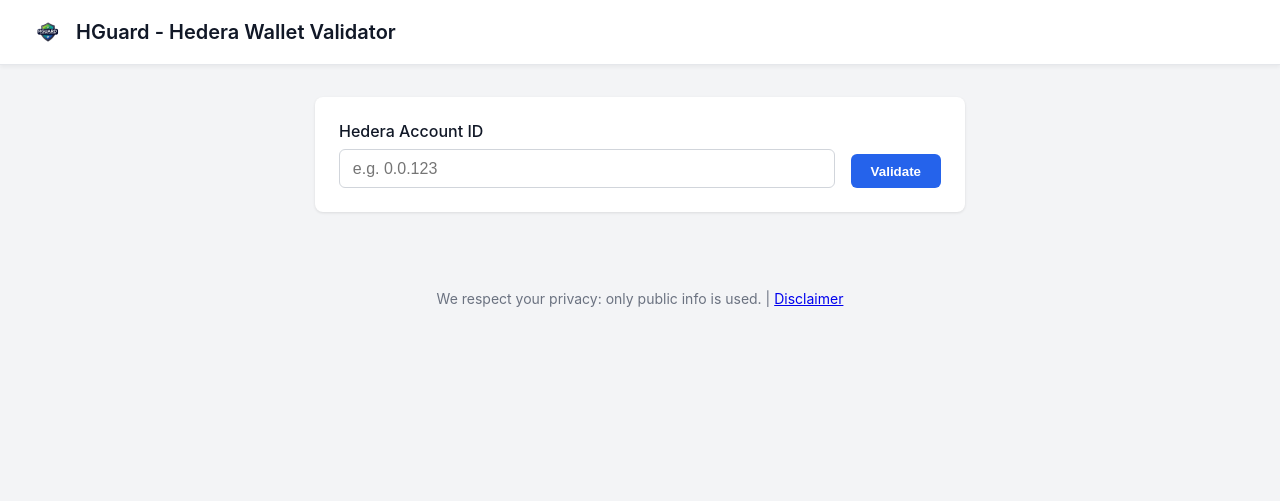
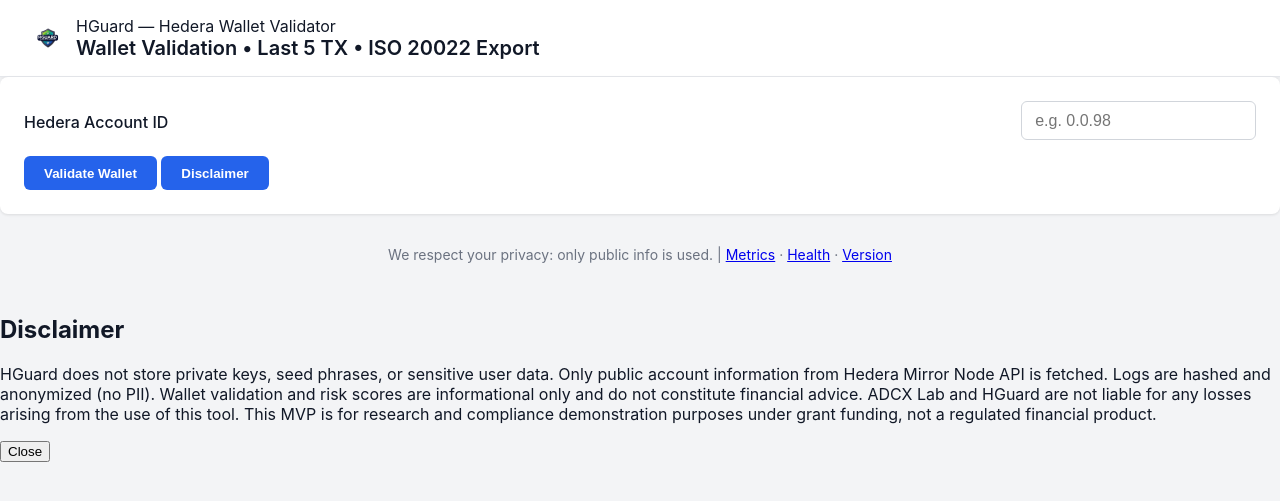
Before and after one commit to ADCoinX/Hguard-Hedera, a FastAPI app: page / in a window 1280 px wide. Shown: the top 501 px of the page. Run offline with FastAPI, Linux system fonts and the light colour scheme.

Commit message:
Update index.html

```diff
--- a/templates/index.html
+++ b/templates/index.html
@@ -1,165 +1,83 @@
 <!DOCTYPE html>
 <html lang="en">
 <head>
-    <meta charset="UTF-8">
-    <title>HGuard Hedera Validator</title>
-    <meta name="viewport" content="width=device-width,initial-scale=1">
-    <link rel="stylesheet" href="/static/style.css">
-    <link rel="icon" href="/static/Hguard-logo.png">
-    <style>
-        /* Style untuk Modal Disclaimer */
-        #disclaimerModal {
-            display: none;
-            position: fixed;
-            z-index: 1000;
-            left: 0;
-            top: 0;
-            width: 100%;
-            height: 100%;
-            overflow: auto;
-            background-color: rgba(0,0,0,0.6);
-            align-items: center;
-            justify-content: center;
-        }
-        .modal-content {
-            background-color: #fff;
-            padding: 2rem;
-            border-radius: 0.5rem;
-            width: 90%;
-            max-width: 500px;
-            box-shadow: 0 5px 15px rgba(0,0,0,0.3);
-        }
-        .modal-content h2 { margin-top: 0; }
-        .modal-content button {
-            background-color: #dc2626;
-            color: white;
-            padding: 0.5rem 1rem;
-            border: none;
-            border-radius: 0.375rem;
-            cursor: pointer;
-            margin-top: 1rem;
-        }
+  <meta charset="UTF-8" />
+  <title>HGuard – Hedera Wallet Validator</title>
+  <meta name="viewport" content="width=device-width, initial-scale=1" />
+  <link rel="icon" href="/static/Hguard-logo.png" />
+  <link rel="stylesheet" href="/static/style.css" />
+  <link rel="preconnect" href="https://fonts.gstatic.com" crossorigin />
+  <link href="https://fonts.googleapis.com/css2?family=Inter:wght@400;600;700&display=swap" rel="stylesheet" />
+</head>
 
-        /* ===== TAMBAH INI SAHAJA ===== */
-        #last5Tx {
-            min-height: 110px; /* Paksa ketinggian minimum (anggaran 5 baris) */
-            padding-left: 20px; /* Jarak standard untuk senarai */
-            margin: 0;          /* Buang margin default */
-        }
-        /* ============================ */
-
-    </style>
-</head>
 <body>
-    <!-- KESELURUHAN KOD HTML YANG LAIN KEKAL SAMA, TIDAK PERLU DIUBAH -->
+  <div class="shell">
     <header>
-        <img src="/static/Hguard-logo.png" alt="HGuard Logo">
-        <span>HGuard - Hedera Wallet Validator</span>
+      <img src="/static/Hguard-logo.png" alt="HGuard Logo" />
+      <div>
+        <div class="title">HGuard — Hedera Wallet Validator</div>
+        <span class="tag">Wallet Validation • Last 5 TX • ISO 20022 Export</span>
+      </div>
     </header>
 
-    <main>
-        <div class="container">
-            <div class="card">
-                <form id="validateForm">
-                    <div>
-                        <label for="accountId">Hedera Account ID</label>
-                        <input type="text" id="accountId" name="accountId" pattern="^0\.0\.\d{1,20}$" required placeholder="e.g. 0.0.123" />
-                    </div>
-                    <button type="submit">Validate</button>
-                </form>
-            </div>
+    <div class="grid">
+      <!-- FORM -->
+      <section class="card">
+        <form id="validateForm" autocomplete="off">
+          <label for="accountId">Hedera Account ID</label>
+          <input type="text" id="accountId" name="accountId" pattern="^0\.0\.\d{1,20}$" required placeholder="e.g. 0.0.98" />
+          <div class="actions">
+            <button type="submit" id="validateBtn">Validate Wallet</button>
+            <button type="button" class="btn-ghost" id="disclaimerLink">Disclaimer</button>
+          </div>
+        </form>
+      </section>
 
-            <div id="resultCard" class="card">
-                <div><span>Balance:</span> <span id="balance" class="font-bold"></span></div>
-                <div><span>Tx Count (from last 100):</span> <span id="txCount" class="font-bold"></span></div>
-                <div><span>Risk Score:</span> <span id="scoreBadge" class="font-bold"></span></div>
-                <div>
-                    <span>Last 5 Transactions:</span>
-                    <ul id="last5Tx"></ul> <!-- Bahagian ini yang akan tetap saiznya -->
-                </div>
-                <div>
-                    <button id="exportBtn">Export ISO 20022</button>
-                    <span id="flags"></span>
-                </div>
-            </div>
+      <!-- RESULT -->
+      <section id="resultCard" class="card" style="display:none">
+        <div class="kv">
+          <span class="label">Balance</span>
+          <span id="balance" class="value">—</span>
         </div>
-    </main>
+        <div class="kv">
+          <span class="label">Tx Count (last 100)</span>
+          <span id="txCount" class="value">—</span>
+        </div>
+        <div class="kv">
+          <span class="label">Risk Score</span>
+          <span id="scoreBadge" class="score">—</span>
+        </div>
+        <div class="kv" style="align-items:flex-start">
+          <span class="label" style="padding-top:6px">Last 5 Transactions</span>
+          <ul id="last5Tx" class="value" style="list-style:disc"> </ul>
+        </div>
+        <div class="actions" style="margin-top:12px">
+          <button type="button" id="exportBtn">Export ISO 20022 (XML)</button>
+          <span id="flags"></span>
+        </div>
+      </section>
+    </div>
 
     <footer>
-        <p>We respect your privacy: only public info is used. | <a href="#" id="disclaimerLink" style="cursor:pointer; text-decoration:underline;">Disclaimer</a></p>
+      We respect your privacy: only public info is used. |
+      <a href="/metrics">Metrics</a> · <a href="/healthz">Health</a> · <a href="/version">Version</a>
     </footer>
+  </div>
 
-    <div id="disclaimerModal">
-        <div class="modal-content">
-            <h2>Disclaimer</h2>
-            <p>HGuard does not store private keys, seed phrases, or sensitive user data. Only public account information from Hedera Mirror Node API is fetched. Logs are hashed and anonymized (no PII). Wallet validation and risk scores are informational only and do not constitute financial advice. ADCX Lab and HGuard are not liable for any losses arising from the use of this tool. This MVP is for research and compliance demonstration purposes under grant funding, not a regulated financial product.</p>
-            <button id="closeDisclaimer">Close</button>
-        </div>
+  <!-- Disclaimer Modal -->
+  <div id="disclaimerModal">
+    <div class="modal-content">
+      <h2>Disclaimer</h2>
+      <p>
+        HGuard does not store private keys, seed phrases, or sensitive user data. Only public account information from Hedera Mirror Node API is fetched. Logs are hashed and anonymized (no PII).
+        Wallet validation and risk scores are informational only and do not constitute financial advice. ADCX Lab and HGuard are not liable for any losses arising from the use of this tool. This MVP is for research and compliance demonstration purposes under grant funding, not a regulated financial product.
+      </p>
+      <div class="modal-actions">
+        <button class="btn-danger" id="closeDisclaimer">Close</button>
+      </div>
     </div>
+  </div>
 
-    <script>
-    // SEMUA KOD SCRIPT KEKAL SAMA, TAK PERLU UBAH
-    const form = document.getElementById('validateForm');
-    const resultCard = document.getElementById('resultCard');
-    let currentAccount = "";
-
-    form.onsubmit = async e => {
-        e.preventDefault();
-        const accountId = form.accountId.value;
-        const button = form.querySelector('button');
-        button.textContent = 'Validating...';
-        button.disabled = true;
-
-        try {
-            const resp = await fetch(`/validate?accountId=${encodeURIComponent(accountId)}`);
-            const data = await resp.json();
-
-            if (!resp.ok) {
-                alert(data.detail || "Validation failed.");
-                resultCard.style.display = 'none';
-                return;
-            }
-
-            document.getElementById('balance').textContent = `${(data.balanceTinybar / 100_000_000).toLocaleString()} HBAR`;
-            document.getElementById('txCount').textContent = data.txCount;
-            document.getElementById('scoreBadge').textContent = `${data.score} / 100`;
-            document.getElementById('last5Tx').innerHTML = (data.last5Tx || [])
-                .map(tx => `<li>${tx.transaction_id}: ${tx.result}</li>`).join('');
-            document.getElementById('flags').textContent = (data.flags || []).join(", ");
-
-            resultCard.style.display = 'block';
-            currentAccount = data.accountId;
-
-        } catch (err) {
-            alert("An error occurred. Please check the console.");
-            console.error(err);
-        } finally {
-            button.textContent = 'Validate';
-            button.disabled = false;
-        }
-    };
-
-    document.getElementById('exportBtn').onclick = () => {
-        if (!currentAccount) return;
-        window.open(`/export/iso20022/pain001?accountId=${encodeURIComponent(currentAccount)}`, "_blank");
-    };
-
-    const disclaimerLink = document.getElementById('disclaimerLink');
-    const disclaimerModal = document.getElementById('disclaimerModal');
-    const closeDisclaimer = document.getElementById('closeDisclaimer');
-
-    disclaimerLink.onclick = (e) => {
-        e.preventDefault();
-        disclaimerModal.style.display = 'flex';
-    };
-    closeDisclaimer.onclick = () => {
-        disclaimerModal.style.display = 'none';
-    };
-    window.onclick = (e) => {
-        if (e.target == disclaimerModal) {
-            disclaimerModal.style.display = 'none';
-        }
-    };
-    </script>
+  <script src="/static/script.js"></script>
 </body>
 </html>
```
